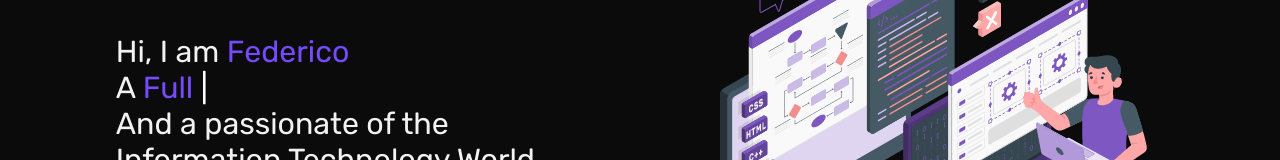
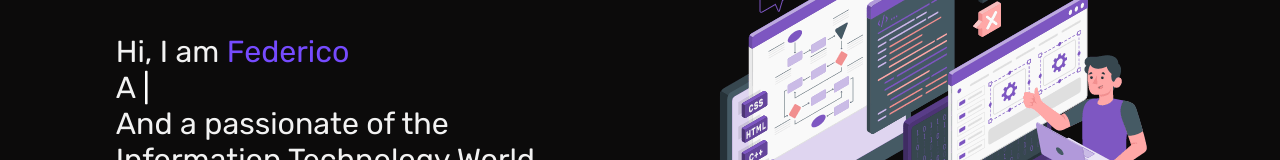
Before and after one commit to FedMG/fedmg-portfolio-v1, a React (Vite) app in the folder client/: page / in a window 1280 px wide. Shown: the part 202-362 px from the top of the page. Built offline with nearby package versions, Linux system fonts and the light colour scheme.

Commit message:
Update: typewriter outputs in Introduction

```diff
--- a/client/src/components/home/Introduction.jsx
+++ b/client/src/components/home/Introduction.jsx
@@ -13,7 +13,7 @@ export const Introduction = () => {
         </Typography>
         <Typography style='second-phrase' as='span'>
           A{' '}
-          <Typewriter msg={['Software Engineer', 'Fullstack Developer', 'Data Scientist']} timeout={1200} style='second-phrase__span pipe-effect' />
+          <Typewriter msg={['Fullstack Developer', 'Software Engineer']} timeout={1200} style='second-phrase__span pipe-effect' />
         </Typography>
         <Typography style='third-phrase' as='span'>
           And a passionate of the{' '}
```
